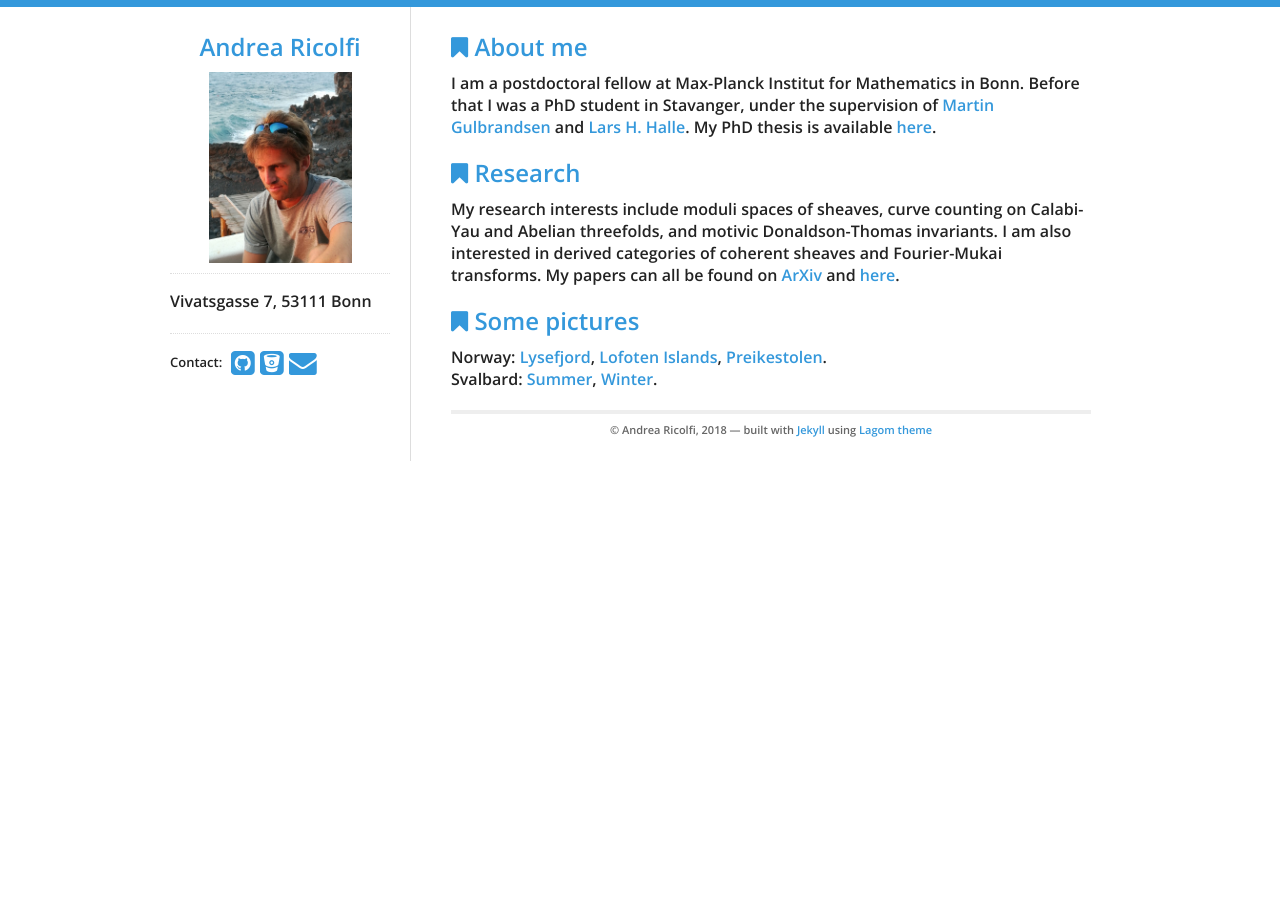
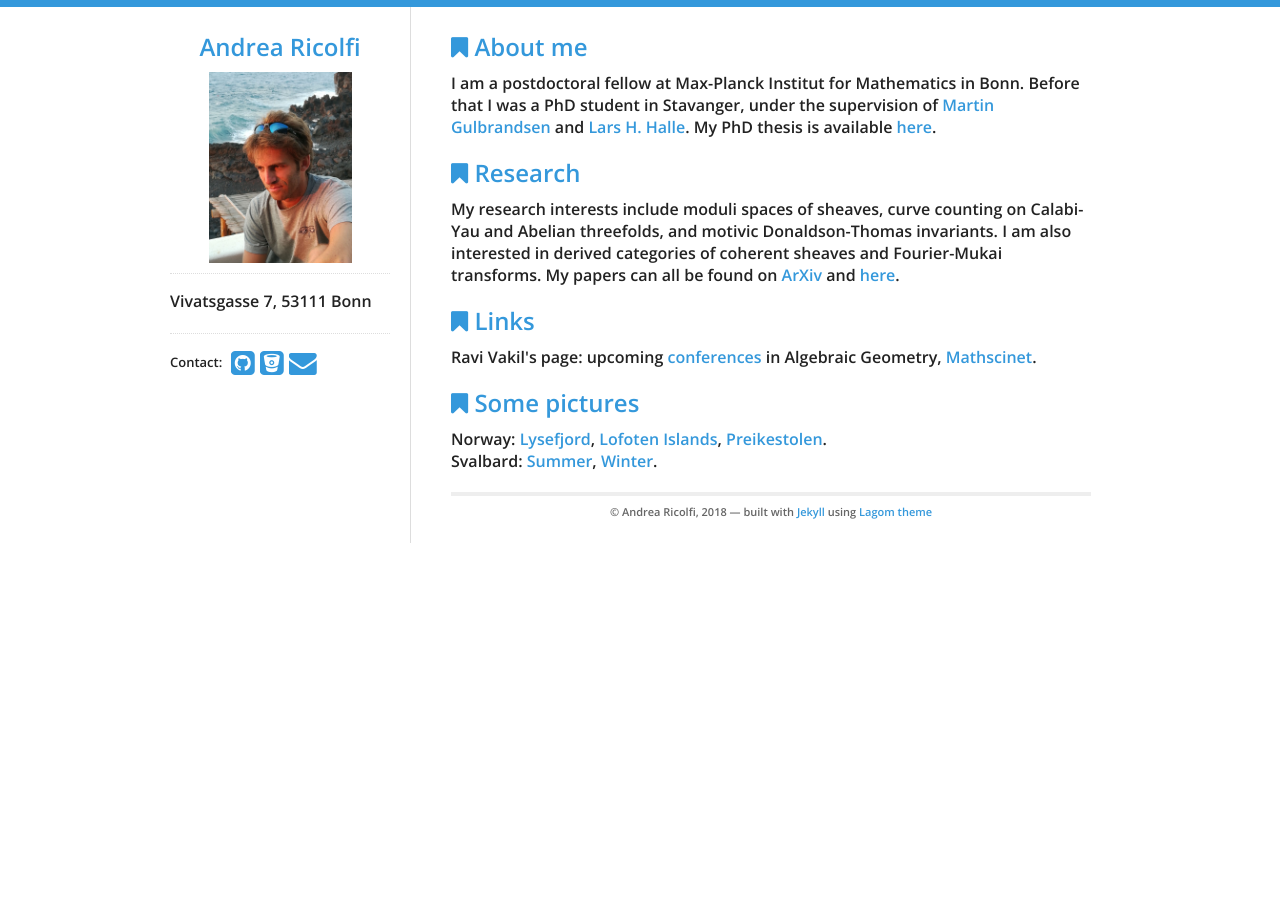
Before and after one commit to atricolfi/atricolfi.github.io, a Jekyll site: the page built from index.html, in a window 1280 px wide. Built offline with Jekyll 4.4.1, drawn with Linux system fonts in a browser that asks for light colours.

Commit message:
Update index.html
added links

```diff
--- a/index.html
+++ b/index.html
@@ -21,6 +21,14 @@ I am also interested in derived categories of coherent sheaves and Fourier-Mukai
 My papers can all be found on <a href="https://arxiv.org/find/all/1/all:+ricolfi/0/1/0/all/0/1?client_host=lanl.arxiv.org">ArXiv</a> and <a href="Papers.html">here</a>.
 </p>
 
+
+<div id="home">
+  <h2><i class="fa fa-bookmark"></i> Links</h2>
+<p>
+  Ravi Vakil's page: upcoming <a href="http://math.stanford.edu/%7Evakil/conferences.html">conferences</a>
+in Algebraic Geometry, <a href="http://www.ams.org/mathscinet/">Mathscinet</a>.
+</p>
+
 <div id="home">
   <h2><i class="fa fa-bookmark"></i> Some pictures</h2>
 <p>
@@ -28,4 +36,8 @@ My papers can all be found on <a href="https://arxiv.org/find/all/1/all:+ricolfi
 <a href="Lysefjord.html"> Lysefjord</a>, <a href="Lofoten.html">Lofoten Islands</a>, <a href="Preikestolen.html">Preikestolen</a>.<br>
   Svalbard:
   <a href="SvalbardSummer.html">Summer</a>, <a href="SvalbardWinter.html">Winter</a>.<br>
-</div>
+
+
+
+
+  </div>
```
